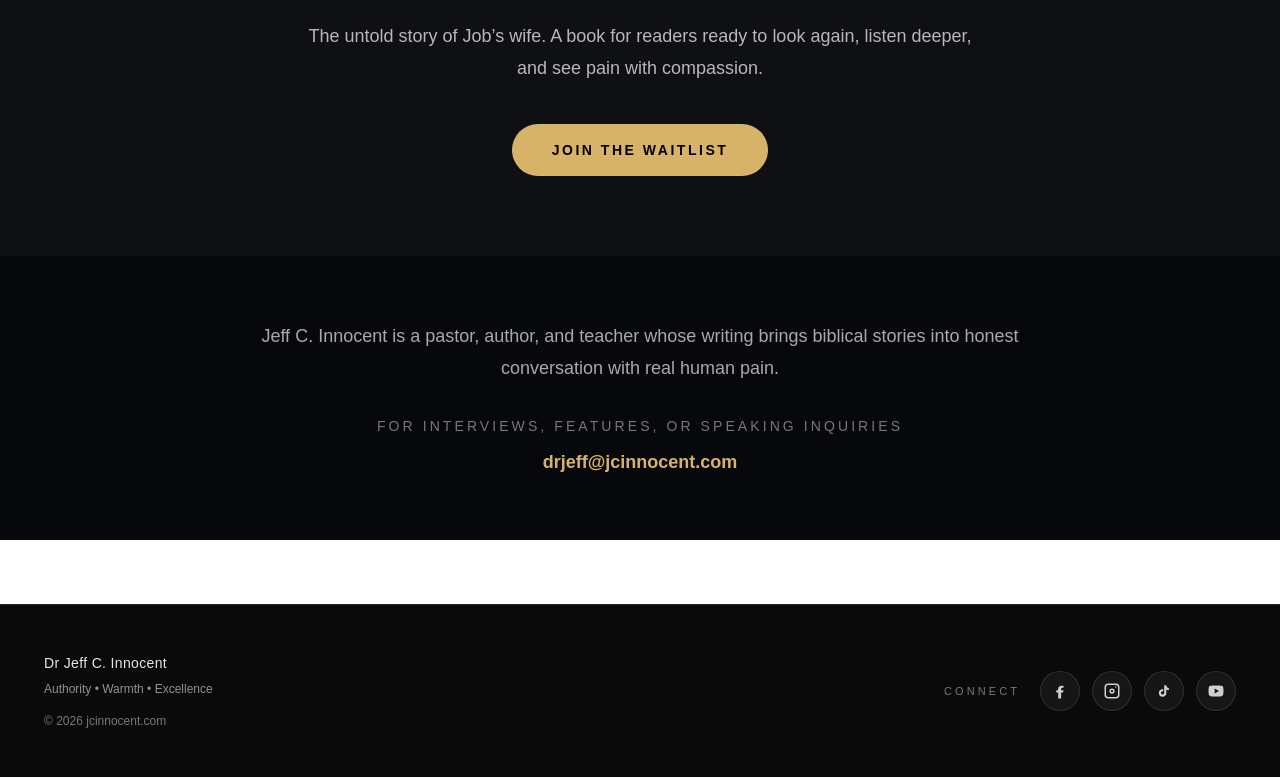
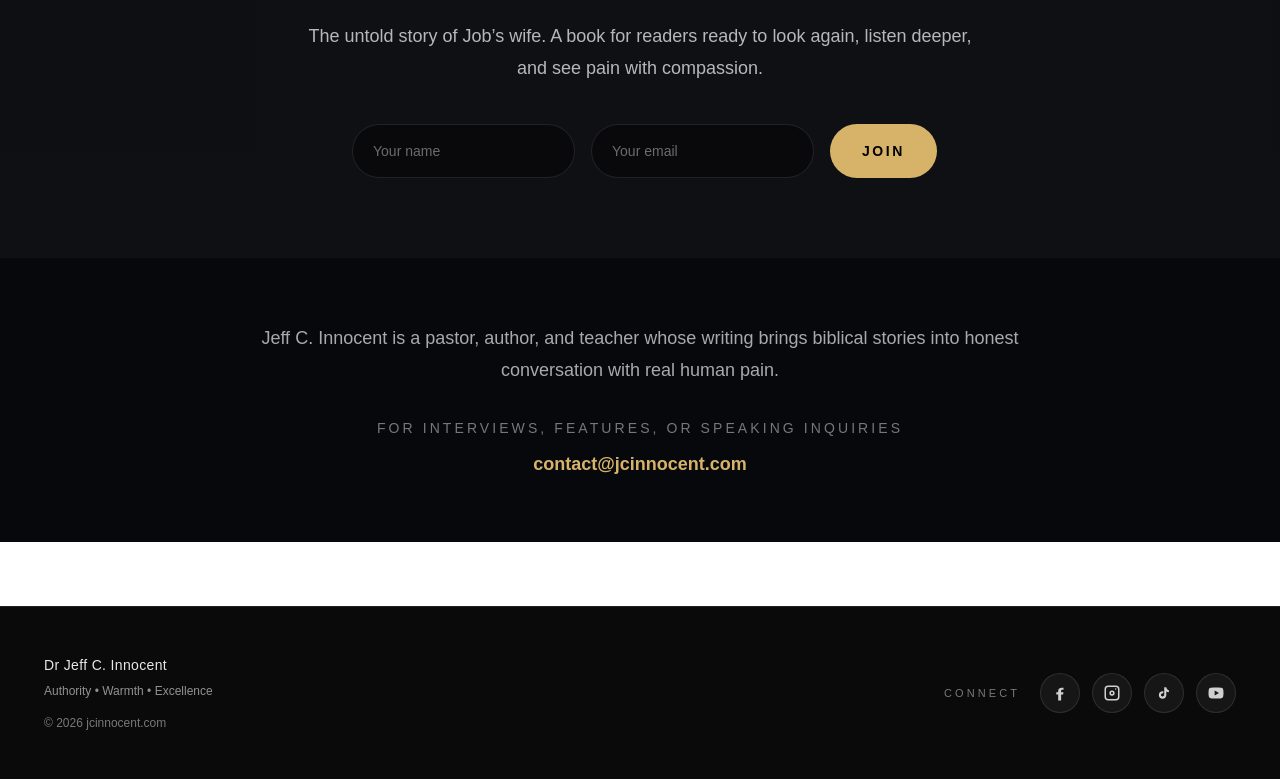
Before and after one commit to improved2025/jcinnocent, a Next.js app: page /unspoken-pain in a window 1280 px wide. Shown: the part 2135-2914 px from the top of the page. Built offline with nearby package versions, Linux system fonts and the light colour scheme.

Commit message:
Add Unspoken Pain page with waitlist form and email routing

```diff
--- a/app/components/BookingForm.tsx
+++ b/app/components/BookingForm.tsx
@@ -1,6 +1,8 @@
 "use client";
 
 import { useState } from "react";
+
+const RECEIVER_EMAIL = "jefinno73@gmail.com";
 
 const bookingTypes = [
   "Ministry Invitation",
@@ -127,14 +129,15 @@ export default function BookingForm() {
 
   function validate() {
     const e: string[] = [];
+
     if (!bookingType) e.push("Select a booking type.");
     if (!eventDate) e.push("Select an event date.");
     if (!preferredTime) e.push("Select a preferred time.");
     if (!contactMethod) e.push("Select a preferred contact method.");
     if (!fullName.trim()) e.push("Full name is required.");
-
-    // Keep it simple: at least one contact detail
-    if (!email.trim() && !phone.trim()) e.push("Provide an email or phone number.");
+    if (!email.trim() && !phone.trim()) {
+      e.push("Provide an email or phone number.");
+    }
 
     return e;
   }
@@ -147,26 +150,49 @@ export default function BookingForm() {
     setStatus("submitting");
 
     try {
-      const res = await fetch("/api/booking", {
+      const res = await fetch(`https://formsubmit.co/ajax/${RECEIVER_EMAIL}`, {
         method: "POST",
-        headers: { "Content-Type": "application/json" },
+        headers: {
+          "Content-Type": "application/json",
+          Accept: "application/json",
+        },
         body: JSON.stringify({
+          _subject: "BOOKING — New Request from jcinnocent.com",
+          _template: "table",
+          _captcha: "false",
+
           bookingType,
           eventDate,
           preferredTime,
           contactMethod,
           fullName,
-          organization,
-          email,
-          phone,
-          notes,
+          organization: organization || "—",
+          email: email || "—",
+          phone: phone || "—",
+          notes: notes || "—",
           submittedAt: new Date().toISOString(),
+
+          message: `
+BOOKING REQUEST — jcinnocent.com
+
+Booking Type: ${bookingType}
+Event Date: ${eventDate}
+Preferred Time: ${preferredTime}
+Preferred Contact Method: ${contactMethod}
+
+Name: ${fullName}
+Organization: ${organization || "—"}
+Email: ${email || "—"}
+Phone: ${phone || "—"}
+
+Notes:
+${notes || "—"}
+          `,
         }),
       });
 
       if (!res.ok) throw new Error("Request failed");
 
-      // simple success → redirect
       window.location.href = "/thank-you";
     } catch {
       setStatus("error");
@@ -211,19 +237,36 @@ export default function BookingForm() {
 
       <div className="mt-6 grid gap-6 md:grid-cols-2">
         <Field label="Full name" hint="Required">
-          <Input value={fullName} onChange={setFullName} placeholder="Your full name" />
+          <Input
+            value={fullName}
+            onChange={setFullName}
+            placeholder="Your full name"
+          />
         </Field>
 
         <Field label="Organization" hint="Optional">
-          <Input value={organization} onChange={setOrganization} placeholder="Church / Company / Team" />
+          <Input
+            value={organization}
+            onChange={setOrganization}
+            placeholder="Church / Company / Team"
+          />
         </Field>
 
         <Field label="Email" hint="Email or phone required">
-          <Input value={email} onChange={setEmail} placeholder="you@email.com" type="email" />
+          <Input
+            value={email}
+            onChange={setEmail}
+            placeholder="you@email.com"
+            type="email"
+          />
         </Field>
 
         <Field label="Phone" hint="Email or phone required">
-          <Input value={phone} onChange={setPhone} placeholder="+1 (___) ___-____" />
+          <Input
+            value={phone}
+            onChange={setPhone}
+            placeholder="+1 (___) ___-____"
+          />
         </Field>
       </div>
 
--- a/app/unspoken-pain/page.tsx
+++ b/app/unspoken-pain/page.tsx
@@ -1,5 +1,8 @@
 import Image from "next/image";
 import Link from "next/link";
+
+const DISPLAY_EMAIL = "contact@jcinnocent.com";
+const RECEIVER_EMAIL = "jefinno73@gmail.com";
 
 export default function UnspokenPainPage() {
   return (
@@ -40,7 +43,7 @@ export default function UnspokenPainPage() {
               </Link>
 
               <Link
-                href="mailto:aisimplifiedus@gmail.com"
+                href={`mailto:${DISPLAY_EMAIL}?subject=Unspoken Pain Media Inquiry`}
                 className="rounded-full border border-white/20 px-8 py-4 text-center text-sm font-bold uppercase tracking-[0.18em] text-white transition hover:border-[#d7b36a] hover:text-[#d7b36a]"
               >
                 Media Inquiry
@@ -95,10 +98,12 @@ export default function UnspokenPainPage() {
             <p className="mb-4 text-sm font-semibold uppercase tracking-[0.28em] text-[#d7b36a]">
               Core Question
             </p>
+
             <h2 className="text-3xl font-bold leading-tight">
               What happens when a woman’s worst moment becomes her entire
               identity?
             </h2>
+
             <p className="mt-6 text-lg leading-8 text-white/70">
               Through the story of Job’s wife, <em>Unspoken Pain</em> gives
               voice to women who have been misunderstood, judged, or reduced to
@@ -110,12 +115,15 @@ export default function UnspokenPainPage() {
             <p className="mb-4 text-sm font-bold uppercase tracking-[0.28em]">
               Who Should Read It
             </p>
+
             <ul className="space-y-4 text-lg font-medium leading-7">
               <li>Women who have carried silent pain.</li>
               <li>Pastor’s wives and women in ministry.</li>
               <li>Mothers who have suffered quietly.</li>
               <li>Anyone judged before being understood.</li>
-              <li>Readers seeking a deeper look at overlooked women in Scripture.</li>
+              <li>
+                Readers seeking a deeper look at overlooked women in Scripture.
+              </li>
             </ul>
           </div>
         </div>
@@ -136,14 +144,39 @@ export default function UnspokenPainPage() {
             again, listen deeper, and see pain with compassion.
           </p>
 
-          <div className="mt-10">
-            <Link
-              href="mailto:aisimplifiedus@gmail.com?subject=Unspoken Pain Book Inquiry"
-              className="inline-flex rounded-full bg-[#d7b36a] px-10 py-4 text-sm font-bold uppercase tracking-[0.18em] text-black transition hover:bg-[#f0cf83]"
+          <form
+            action={`https://formsubmit.co/${RECEIVER_EMAIL}`}
+            method="POST"
+            className="mx-auto mt-10 grid max-w-xl gap-4 sm:grid-cols-[1fr_1fr_auto]"
+          >
+            <input type="hidden" name="_subject" value="UNSPOKEN PAIN — Waitlist" />
+            <input type="hidden" name="_captcha" value="false" />
+            <input type="hidden" name="_template" value="table" />
+            <input type="hidden" name="_next" value="/thank-you" />
+
+            <input
+              type="text"
+              name="name"
+              required
+              placeholder="Your name"
+              className="rounded-full border border-white/10 bg-black/40 px-5 py-4 text-sm text-white outline-none placeholder:text-white/40 focus:border-[#d7b36a]"
+            />
+
+            <input
+              type="email"
+              name="email"
+              required
+              placeholder="Your email"
+              className="rounded-full border border-white/10 bg-black/40 px-5 py-4 text-sm text-white outline-none placeholder:text-white/40 focus:border-[#d7b36a]"
+            />
+
+            <button
+              type="submit"
+              className="rounded-full bg-[#d7b36a] px-8 py-4 text-sm font-bold uppercase tracking-[0.18em] text-black transition hover:bg-[#f0cf83]"
             >
-              Join the Waitlist
-            </Link>
-          </div>
+              Join
+            </button>
+          </form>
         </div>
       </section>
 
@@ -160,10 +193,10 @@ export default function UnspokenPainPage() {
           </p>
 
           <Link
-            href="mailto:aisimplifiedus@gmail.com"
+            href={`mailto:${DISPLAY_EMAIL}?subject=Unspoken Pain Inquiry`}
             className="mt-3 inline-block text-lg font-semibold text-[#d7b36a] hover:text-[#f0cf83]"
           >
-            drjeff@jcinnocent.com
+            {DISPLAY_EMAIL}
           </Link>
         </div>
       </section>
```
